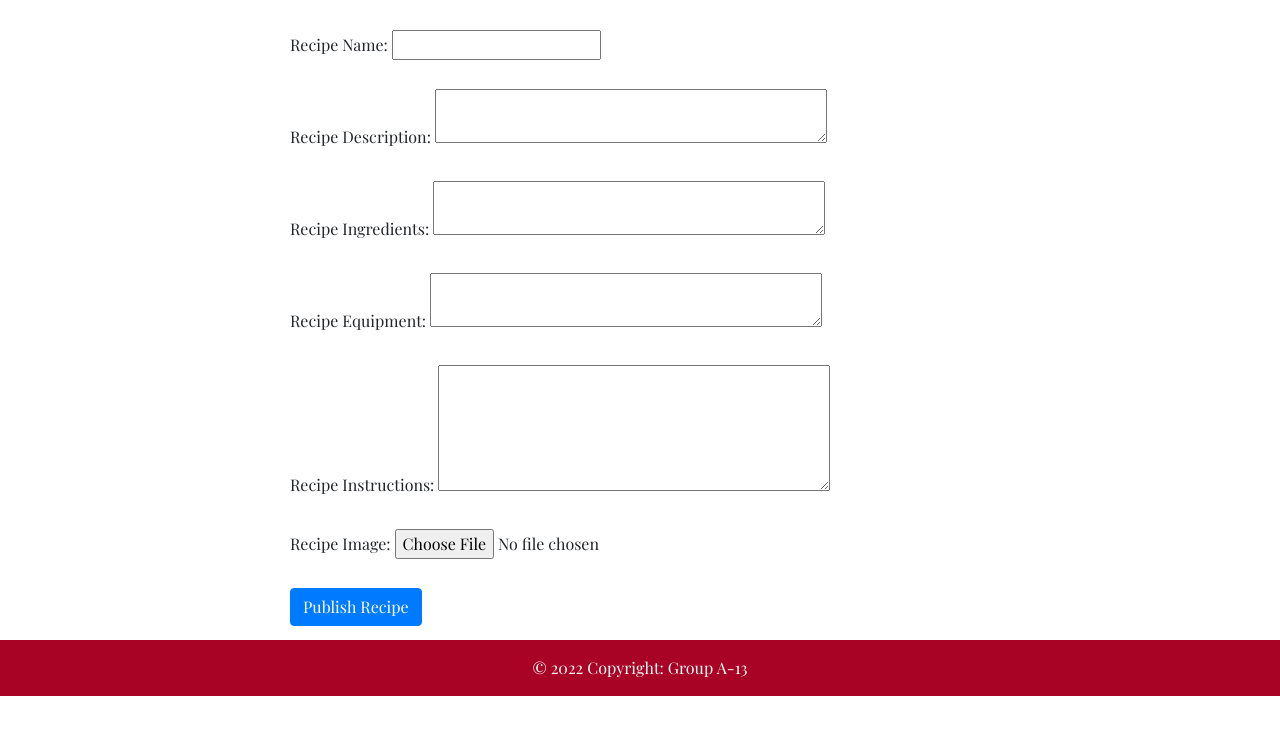
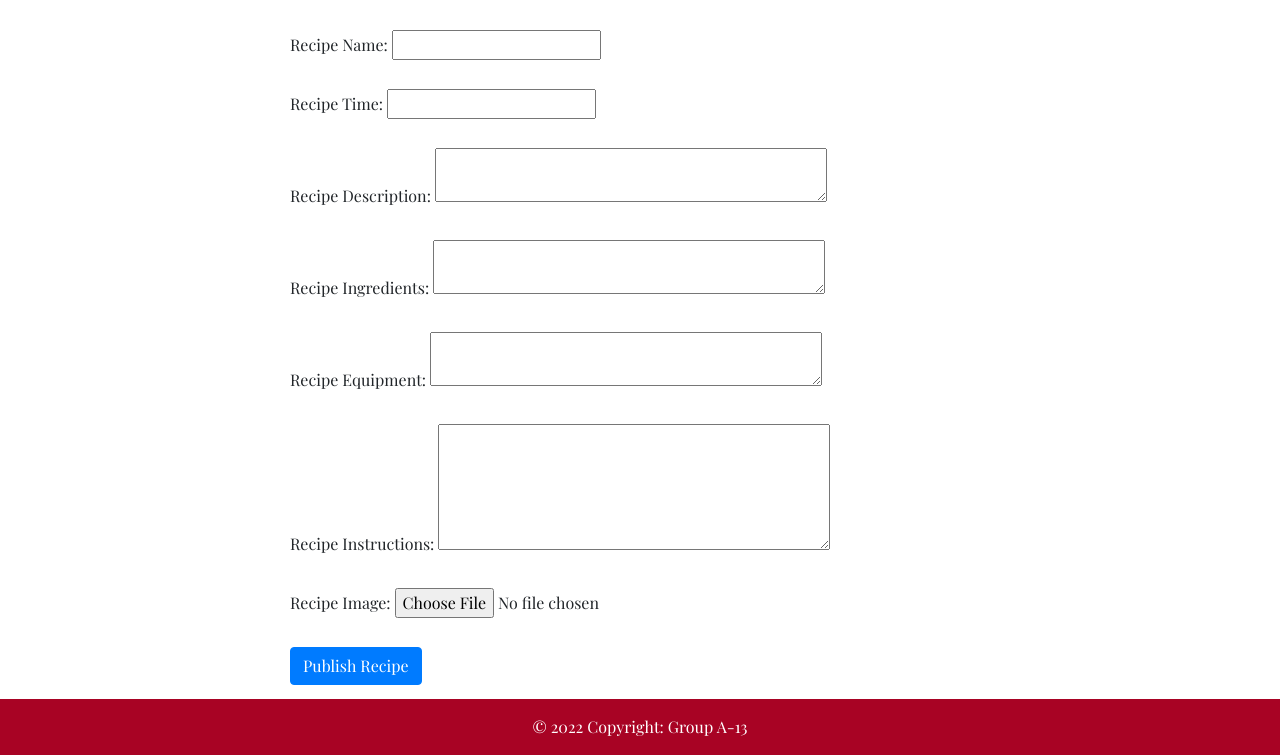
Before and after one commit to uva-cs3240-s22/group-project-a-13, a Django app: page /recipes/form/ in a window 1280 px wide. Shown: the part 150-905 px from the top of the page. Before the commit the page ends 846 px from the top, so only its background shows below. Run offline with Django 4.2, Linux system fonts and the light colour scheme; some libraries are stand-ins or nearby versions.

Commit message:
add time field

```diff
--- a/recipes/forms.py
+++ b/recipes/forms.py
@@ -5,5 +5,5 @@ class RecipeForm(forms.ModelForm):
 
     class Meta:
         model = Recipe
-        fields = ('recipe_name', 'recipe_description', 'recipe_ingredients', 'recipe_equipment', 'recipe_instructions', 'recipe_image', 'recipe_reference', 'user_name')
+        fields = ('recipe_name', 'recipe_description', 'recipe_ingredients', 'recipe_equipment', 'recipe_instructions', 'recipe_time', 'recipe_image', 'recipe_reference', 'user_name')
         #fields = ('recipe_name', 'recipe_description', 'recipe_image', 'recipe_reference')
--- a/recipes/models.py
+++ b/recipes/models.py
@@ -10,6 +10,7 @@ class Recipe(models.Model):
     recipe_instructions = models.CharField(max_length = 1000, default = '')
     recipe_image = models.ImageField(default='', upload_to='media/', blank = True)
     recipe_reference = models.IntegerField(default = 0, null = True)
+    recipe_time = models.IntegerField(default = 0, null = True)
     favorites = models.ManyToManyField(User, related_name="favorites", blank=True)
     user_name = models.CharField(max_length = 50, default = '')
 
--- a/recipes/templates/recipes/detail.html
+++ b/recipes/templates/recipes/detail.html
@@ -38,6 +38,8 @@
                     {{ recipe.recipe_name }}
             </h1>
             <button onClick="window.print()">Print/Save this recipe</button>
+            <h6>Time: {{ recipe.recipe_time }} </h6>
+
             <h3>Description: </h3>
             <p>{{ recipe.recipe_description }}</p>
             <!-- <a href = "{% url 'edit_description' recipe.id %}">Edit Description</a> -->
--- a/recipes/templates/recipes/recipeLayout.html
+++ b/recipes/templates/recipes/recipeLayout.html
@@ -14,6 +14,13 @@
     <div>
         <label for="recipe_name">Recipe Name: </label>
         <input id="recipe_name" type="text" name="recipe_name">
+    </div>
+    <br>
+
+    <!-- Name input -->
+    <div>
+        <label for="recipe_time">Recipe Time: </label>
+        <input id="recipe_time" type="text" name="recipe_time">
     </div>
     <br>
 
```
Also changed, not shown: recipes/migrations/0027_recipe_recipe_time.py (added).
